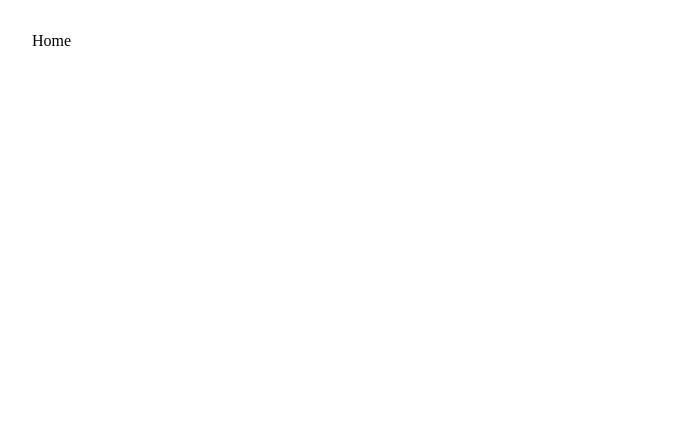
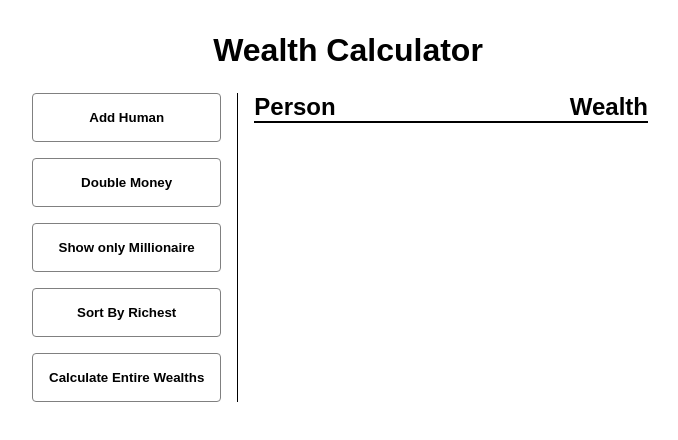
Before and after one commit to consciousnessdev/vanilla-wealth-calculator, a website: page public/index.html in a window 1280 px wide. Shown: the whole page, without its empty margins (292-970 px from the left). Drawn offline with Linux system fonts and the light colour scheme.

Commit message:
styling: static layout

```diff
--- a/public/index.html
+++ b/public/index.html
@@ -7,7 +7,28 @@
     <link rel="stylesheet" href="./style.css" />
   </head>
   <body>
-    <div id="app">Home</div>
+    <div id="app">
+      <div class="container">
+        <header>
+          <h1 class="text--center">Wealth Calculator</h4>
+        </header>
+        <div class="calculation-wrapper flex gap-4">
+          <aside class="flex flex-column gap-4">
+            <button class="button px-4 py-4">Add Human</button>
+            <button class="button px-4 py-4">Double Money</button>
+            <button class="button px-4 py-4">Show only Millionaire</button>
+            <button class="button px-4 py-4">Sort By Richest</button>
+            <button class="button px-4 py-4">Calculate Entire Wealths</button>
+          </aside>
+          <section class="border-left flex-1 px-4 py-0">
+            <div class="header-calculation">
+              <div class="header-item">Person</div>
+              <div class="header-item">Wealth</div>
+            </div>
+          </section>
+        </div>
+      </div>
+    </div>
     <script src="./script.js"></script>
   </body>
 </html>
--- a/public/style.css
+++ b/public/style.css
@@ -1,4 +1,63 @@
 #app {
+  font-family: Arial, Helvetica, sans-serif;
   width: 50%;
   margin: 32px auto;
 }
+
+.container .calculation-wrapper {
+  margin-top: 24px;
+}
+
+.text--center {
+  text-align: center;
+}
+
+.flex {
+  display: flex;
+}
+
+.flex-column {
+  flex-direction: column;
+}
+
+.flex-1 {
+  flex: 1;
+}
+.gap-4 {
+  gap: 16px;
+}
+
+.border-left {
+  border-left: 1px solid black;
+}
+
+.px-4 {
+  padding-left: 16px;
+  padding-right: 16px;
+}
+
+.py-0 {
+  padding-top: 0;
+  padding-bottom: 0;
+}
+
+.py-4 {
+  padding-top: 16px;
+  padding-bottom: 16px;
+}
+
+.button {
+  background-color: white;
+  border: 1px solid gray;
+  border-radius: 4px;
+  cursor: pointer;
+  font-weight: bold;
+}
+
+.header-calculation {
+  display: flex;
+  justify-content: space-between;
+  font-weight: bold;
+  font-size: 18pt;
+  border-bottom: 2px solid black;
+}
```
